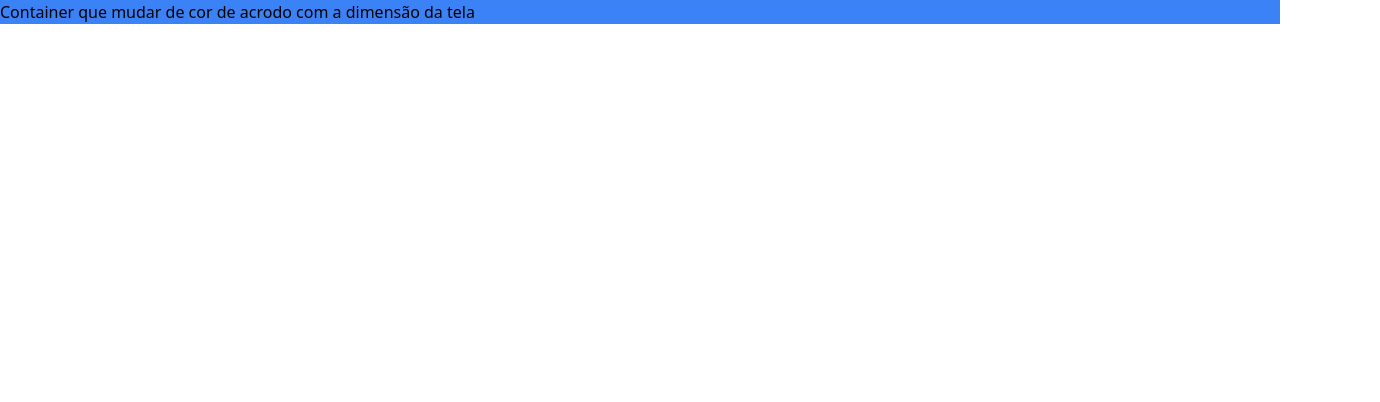
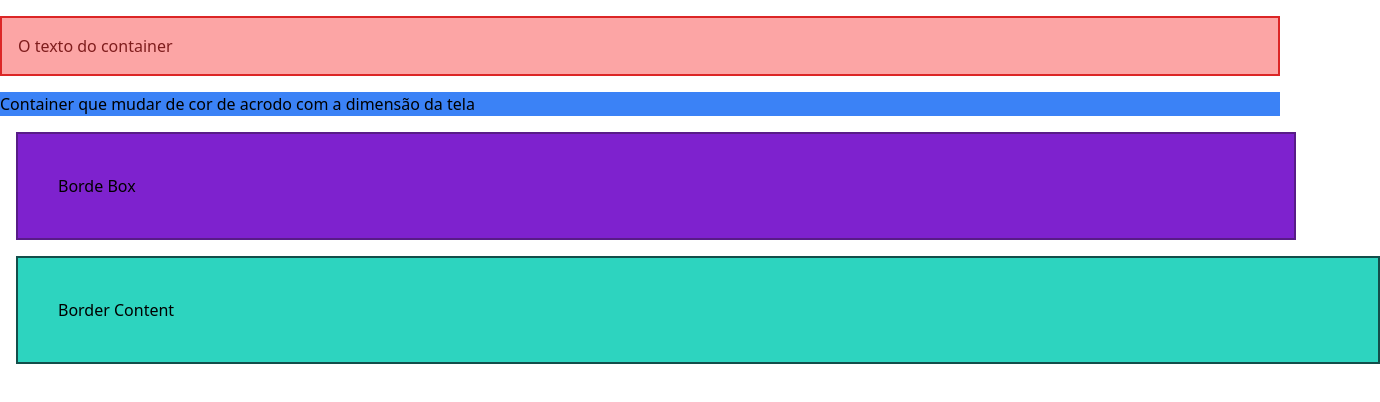
Before and after one commit to AdsonTanajura/tailwind, a website: page 03_Layout/src/index.html in a window 1280 px wide. Shown: the whole page, 1380 px wide, since content can reach past the window. Drawn offline with Linux system fonts and the light colour scheme.

Commit message:
Entendendo o box sizing

```diff
--- a/03_Layout/src/index.html
+++ b/03_Layout/src/index.html
@@ -7,10 +7,24 @@
     <title>Construção de layout </title>
 </head>
 <body>
+    <div class="container bg-red-300 mx-auto p-4 my-4 text-red-900 border-red-600 border-2">
+        <p>
+           O texto do container
+        </p>
+    </div>
+    <!-- EX 01 -->
     <div class="container bg-green-500 md:bg-blue-500">
         <p>
             Container que mudar de cor de acrodo com a dimensão da tela
         </p>
     </div>
+    <div class="container bg-purple-700 border-2 border-purple-900 m-4 border-box p-10">
+        <p>Borde Box</p>
+    </div>
+    <div class="container bg-teal-400 border-2 border-teal-900 m-4 box-content p-10">
+        <p>
+            Border Content
+        </p>
+    </div>
 </body>
 </html>
```
Also changed, not shown: 03_Layout/src/dist/output.css.
